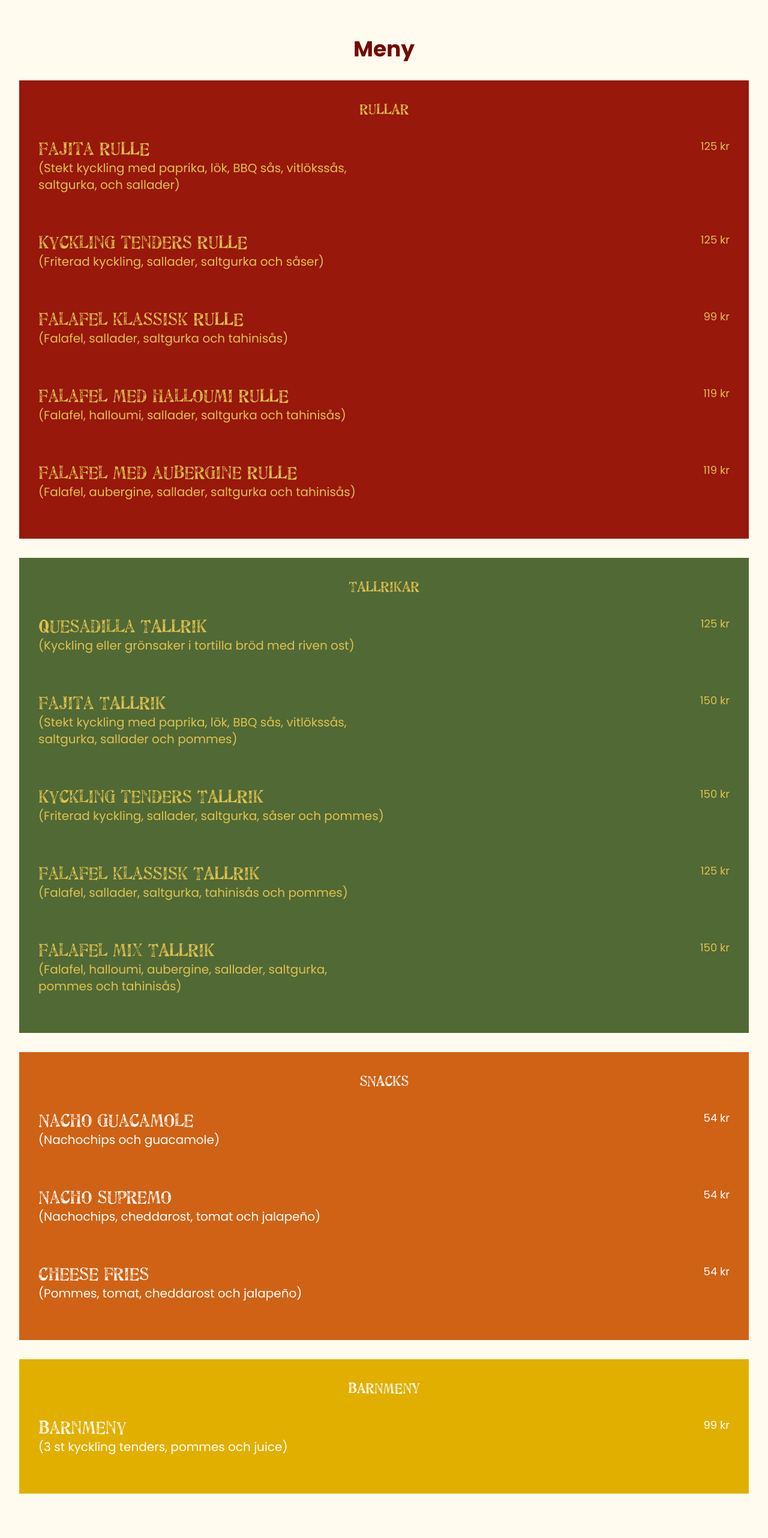
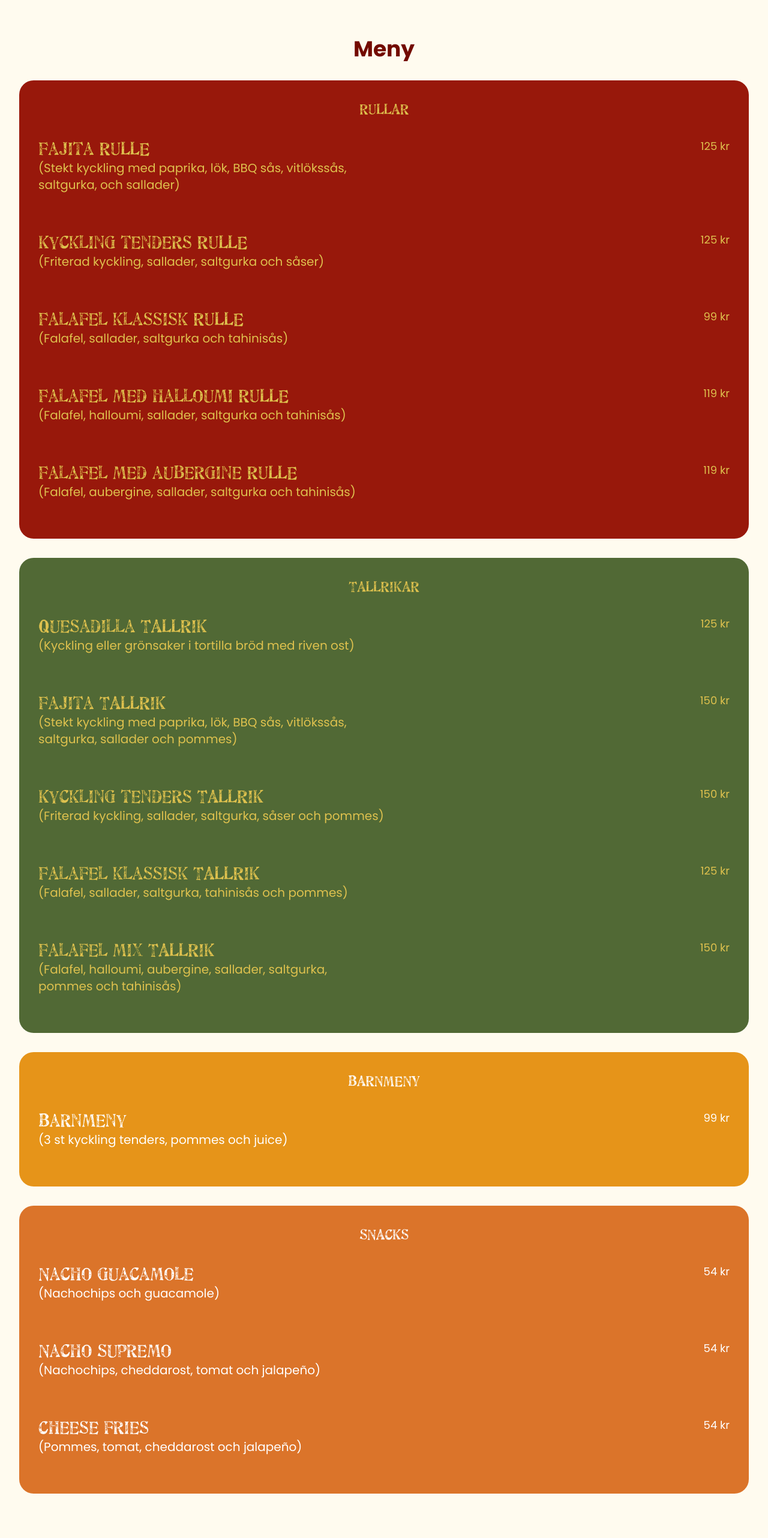
Before and after one commit to jmattaa/lafamilia, a React (Vite) app: page / in a window 1280 px wide. Shown: the part 802-3366 px from the top of the page at 60% size. Built offline with nearby package versions, Linux system fonts and the light colour scheme.

Commit message:
menu changes and color changes

```diff
--- a/src/sections/menu.tsx
+++ b/src/sections/menu.tsx
@@ -10,7 +10,8 @@ const Menu = () => {
                 Meny
             </h1>
 
-            <div className="lg:mt-8 p-8 bg-palette-3 text-yellow">
+            <div className="lg:mt-8 p-8 bg-palette-3 text-yellow rounded-t-3xl
+                            lg:rounded-3xl">
                 <h1 className="text-center text-2xl font-artistamp">RULLAR</h1>
                 {data.rullar.map((rulle, i) => (
                     <div key={i} className="grid grid-cols-2 py-3 lg:py-8">
@@ -29,7 +30,7 @@ const Menu = () => {
                 ))}
             </div>
 
-            <div className="lg:mt-8 p-8 bg-green text-yellow">
+            <div className="lg:mt-8 p-8 bg-green text-yellow lg:rounded-3xl">
                 <h1 className="text-center text-2xl font-artistamp">TALLRIKAR</h1>
                 {data.tallrikar.map((tallrik, i) => (
                     <div key={i} className="grid grid-cols-2 py-3 lg:py-8">
@@ -48,7 +49,28 @@ const Menu = () => {
                 ))}
             </div>
 
-            <div className="lg:mt-8 p-8 bg-orangeish text-white">
+            <div className="lg:mt-8 p-8 bg-yellowish text-white lg:rounded-3xl">
+                <h1 className="text-center text-2xl font-artistamp">BARNMENY</h1>
+                {data.barnmeny.map((barn, i) => (
+                    <div key={i} className="grid grid-cols-2 py-3 lg:py-8">
+                        <div className="flex flex-col">
+                            <h2 className="text-lg lg:text-3xl font-artistamp">
+                                {barn.name}
+                            </h2>
+                            <p className="text-sm lg:text-xl">
+                                ({barn.contents})
+                            </p>
+                        </div>
+                        <div className="flex flex-col items-end text-lg">
+                            <p>{barn.price}</p>
+                        </div>
+                    </div>
+                ))}
+            </div>
+
+
+            <div className="lg:mt-8 p-8 bg-orangeish text-white rounded-b-3xl
+                            lg:rounded-3xl">
                 <h1 className="text-center text-2xl font-artistamp">SNACKS</h1>
                 {data.snacks.map((snack, i) => (
                     <div key={i} className="grid grid-cols-2 py-3 lg:py-8">
@@ -66,25 +88,6 @@ const Menu = () => {
                     </div>
                 ))}
             </div>
-
-            <div className="lg:mt-8 p-8 bg-yellowish text-white">
-                <h1 className="text-center text-2xl font-artistamp">BARNMENY</h1>
-                {data.barnmeny.map((barn, i) => (
-                    <div key={i} className="grid grid-cols-2 py-3 lg:py-8">
-                        <div className="flex flex-col">
-                            <h2 className="text-lg lg:text-3xl font-artistamp">
-                                {barn.name}
-                            </h2>
-                            <p className="text-sm lg:text-xl">
-                                ({barn.contents})
-                            </p>
-                        </div>
-                        <div className="flex flex-col items-end text-lg">
-                            <p>{barn.price}</p>
-                        </div>
-                    </div>
-                ))}
-            </div>
         </div>
     )
 };
--- a/tailwind.config.js
+++ b/tailwind.config.js
@@ -20,8 +20,8 @@ module.exports = {
                 "palette-5": "#490700",
                 "yellow": "#dec14e",
                 "green": "#516935",
-                "orangeish": "#cf6215",
-                "yellowish": "#e0af00",
+                "yellowish": "#e69419",
+                "orangeish": "#db742a",
             },
         },
     },
```
